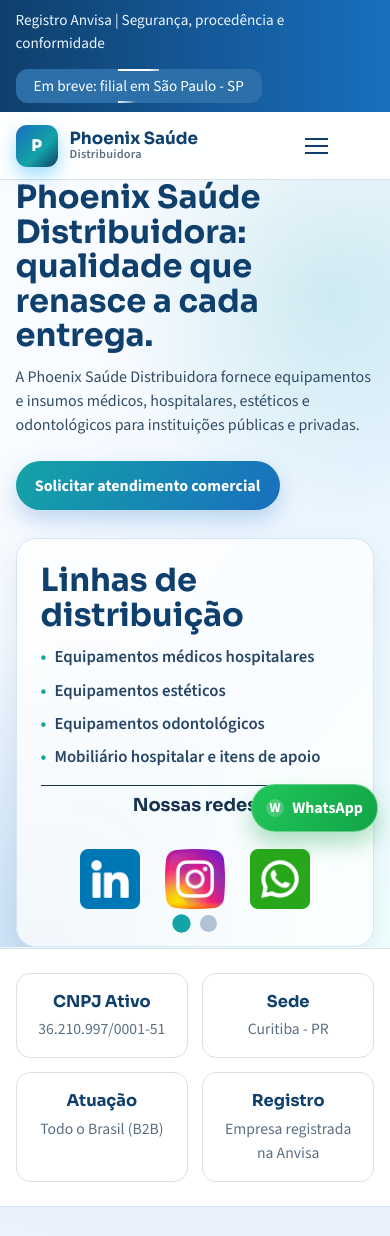
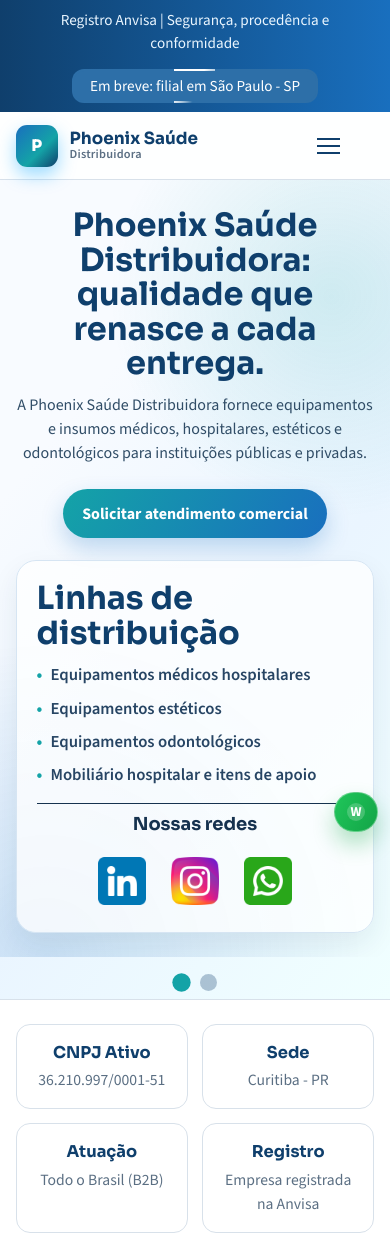
Before and after one commit to hrefhydra/phoenix-saude, a plain HTML site: page index.html in a window 390 px wide. Shown: the top 1236 px of the page. Drawn offline with nearby package versions, Linux system fonts and the light colour scheme.

Commit message:
ajustando problemas de responsividade

```diff
--- a/index.html
+++ b/index.html
@@ -377,7 +377,7 @@
     .slide {
       width: 50%;
       flex: 0 0 50%;
-      min-height: clamp(400px, 58vh, 560px);
+      min-height: clamp(500px, 58vh, 600px);
       display: grid;
       align-items: center;
       position: relative;
@@ -454,7 +454,7 @@
 
     .hero-card-redes {
       margin-top: 1rem;
-      padding: 2%;
+      padding-top: 2%;
       display: flex;
       flex-direction: column;
       align-items: center;
@@ -464,7 +464,7 @@
     .redes {
       display: flex;
       gap: 25px;
-      margin-top: 20px;
+      margin-top: 10px;
     }
 
     .redes > a > img {
@@ -852,9 +852,15 @@
         --header-h: 68px;
       }
 
+      .topbar .container {
+        flex-direction: column;
+        justify-content: center;
+        text-align: center;
+      }
+
       .nav-toggle {
         display: inline-block;
-        margin-left: 60px;
+        margin-left: auto;
       }
 
       .nav-menu {
@@ -906,7 +912,48 @@
       }
 
       .slide {
-        min-height: 500px;
+        min-height: auto;
+        padding: 28px 0 24px;
+      }
+
+      .slide h1,
+      .slide h2 {
+        max-width: 800px;
+      }
+
+      .slide p {
+        max-width: 800px;
+      }
+
+      .slide-content {
+        gap: 22px;
+      }
+
+      .slide-content > div {
+        text-align: center;
+      }
+
+      .slide-content > div .btn {
+        margin-inline: auto;
+      }
+
+      .hero-card {
+        padding: 20px;
+      }
+
+      .redes > a > img {
+        width: 48px;
+      }
+
+      .hero-dots {
+        position: static;
+        transform: none;
+        margin: 16px auto 0;
+        justify-content: center;
+      }
+
+      .hero-carousel {
+        padding-bottom: 8px;
       }
 
       .cta-box {
@@ -915,8 +962,12 @@
 
       .whatsapp-float {
         right: 12px;
-        bottom: 12px;
-        padding: 11px 14px;
+        bottom: calc(12px + env(safe-area-inset-bottom));
+        padding: 10px 12px;
+      }
+
+      .whatsapp-float span:last-child {
+        display: none;
       }
     }
 
```
